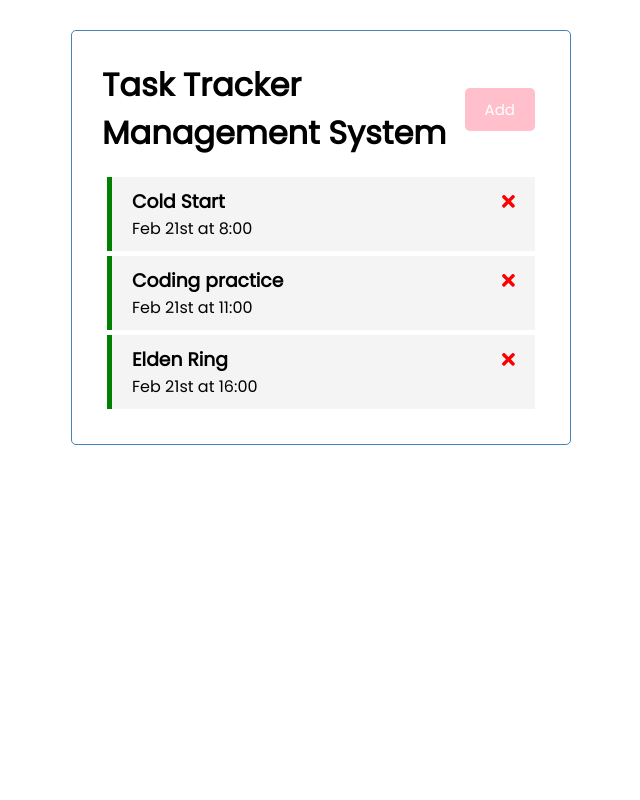
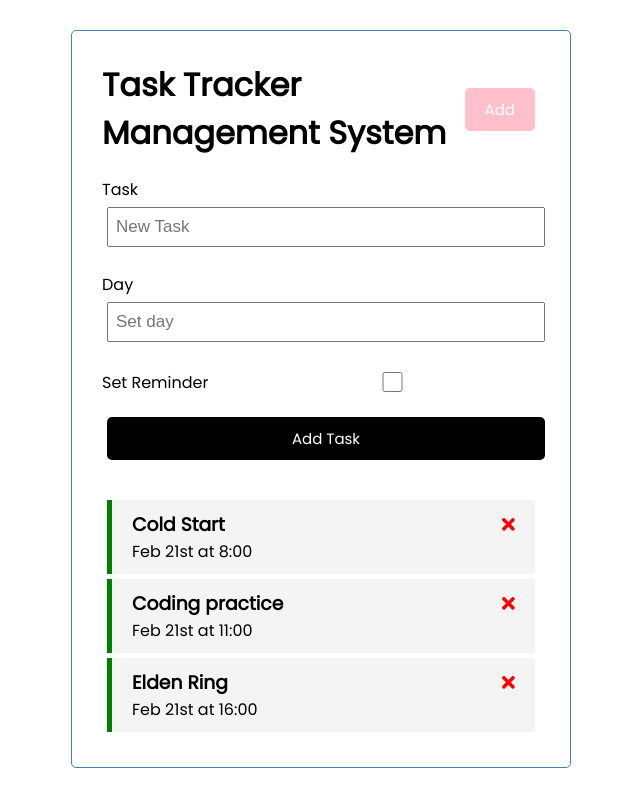
Before and after one commit to seinizumita/AnuglarTaskManager, an Angular app in the folder angular-crash/: page / in a window 1280 px wide. Shown: the whole page, without its empty margins (319-959 px from the left). Built offline with nearby package versions, Linux system fonts and the light colour scheme; data requests are answered from the project's data file.

Commit message:
create/submit task functionallity complete

```diff
--- /dev/null
+++ b/angular-crash/src/app/components/add-task/add-task.component.css
@@ -0,0 +1,3 @@
+.add-form{
+    margin-bottom: 40px;
+}
--- /dev/null
+++ b/angular-crash/src/app/components/add-task/add-task.component.html
@@ -0,0 +1,16 @@
+<form class="add-form" (ngSubmit)="onSubmit()">
+    <div class="form-control">
+        <label for="text">Task</label>
+        <input type="text" name="text" [(ngModel)]="text" id="text" placeholder="New Task">
+    </div>
+    <div class="form-control">
+        <label for="text">Day</label>
+        <input type="text" name="day"[(ngModel)]="day" id="day" placeholder="Set day">
+    </div>
+    <div class="form-control form-control-check">
+        <label for="text">Set Reminder</label>
+        <input type="checkbox" name="reminder" [(ngModel)]="reminder" id="reminder">
+    </div>
+    <input type="submit" value="Add Task" class="btn btn-block"/>
+
+</form>
--- /dev/null
+++ b/angular-crash/src/app/components/add-task/add-task.component.ts
@@ -0,0 +1,51 @@
+import { Component, OnInit, Output, EventEmitter } from '@angular/core';
+import { Task } from 'src/app/Task';
+
+
+@Component({
+  selector: 'app-add-task',
+  templateUrl: './add-task.component.html',
+  styleUrls: ['./add-task.component.css']
+})
+export class AddTaskComponent implements OnInit {
+  @Output() onAddTask: EventEmitter<Task> = new EventEmitter();
+
+  text!: string;
+  day!: string;
+  reminder: boolean = false;
+
+  constructor() { }
+
+  ngOnInit(): void {
+  }
+
+  onSubmit(){
+    if (!this.text){
+      alert('Please add a task!');
+      return;
+    }
+    if (!this.day){
+      alert("But I don't know the DATE!");
+    return;
+    }
+    const newTask ={
+      text: this.text,
+      day: this.day,
+      reminder: this.reminder
+    }
+
+    this.onAddTask.emit(newTask);
+
+    this.text = '';
+    this.day = '';
+    this.reminder = false;
+
+
+
+    // if (!this.text){
+    //   alert('Please add a task!');
+    // }return;
+  }
+
+
+}
--- a/angular-crash/src/app/components/button/button.component.html
+++ b/angular-crash/src/app/components/button/button.component.html
@@ -1,3 +1,4 @@
-<button [ngStyle]="{'background-color': color}" class=btn>
+<button
+[ngStyle]="{'background-color': color}" class=btn>
     {{text}}
 </button>
--- a/angular-crash/src/app/components/task-item/task-item.component.css
+++ b/angular-crash/src/app/components/task-item/task-item.component.css
@@ -10,7 +10,7 @@
   }
 
   .task h3 {
-    display: flex;
+    display:flex;
     align-items: center;
     justify-content: space-between;
   }
--- a/angular-crash/src/app/components/task-item/task-item.component.html
+++ b/angular-crash/src/app/components/task-item/task-item.component.html
@@ -1,10 +1,16 @@
 <div
-[ngClass]="{reminder: task.reminder}"
-(dblclick) = "onToggle(task)"
-class="task">
-    <h3>{{task.text}}<fa-icon
-        (click) = "onDelete(task)"
-        [ngStyle]="{'color': 'red'}"
-        [icon]="faTimes" ></fa-icon></h3>
-    <p>{{task.day}}</p>
+  [ngClass]="{ reminder: task.reminder }"
+  class="task"
+  (dblclick)="onToggle(task)"
+>
+  <h3>
+    {{ task.text }}
+    <fa-icon
+      (click)="onDelete(task)"
+      [ngStyle]="{ color: 'red' }"
+      [icon]="faTimes"
+    ></fa-icon>
+</h3>
+<p>{{ task.day }}</p>
+
 </div>
--- a/angular-crash/src/app/components/tasks/tasks.component.html
+++ b/angular-crash/src/app/components/tasks/tasks.component.html
@@ -1,5 +1,8 @@
+<app-add-task (onAddTask)="addTask($event)"></app-add-task>
+
 <app-task-item
 *ngFor="let task of tasks"
 [task]="task"
 (onDeleteTask)="deleteTask(task)"
-(onToggleReminder)="toggleReminder(task)"></app-task-item>
+(onToggleReminder)="toggleReminder(task)">
+</app-task-item>
--- a/angular-crash/src/app/components/tasks/tasks.component.ts
+++ b/angular-crash/src/app/components/tasks/tasks.component.ts
@@ -27,4 +27,8 @@
     this.taskService.updateTaskReminder(task).subscribe();
     }
 
+  addTask(task: Task){
+    this.taskService.addTask(task).subscribe((task) => this.tasks.push(task));
+  }
+
 }
--- a/angular-crash/src/app/mock-tasks.ts
+++ b/angular-crash/src/app/mock-tasks.ts
@@ -4,19 +4,19 @@
     {
         id:1,
         text: 'Cold Start',
-        day: 'Feb 21st at 8:00',
+        date: 'Feb 21st at 8:00',
         reminder: true
     },
     {
         id:2,
         text: 'Coding practice',
-        day: 'Feb 21st at 11:00',
+        date: 'Feb 21st at 11:00',
         reminder: true
     },
     {
         id:3,
         text: 'Elden Ring',
-        day: 'Feb 21st at 16:00',
+        date: 'Feb 21st at 16:00',
         reminder: true
     },
 
--- a/angular-crash/src/app/sevices/task.service.ts
+++ b/angular-crash/src/app/sevices/task.service.ts
@@ -33,4 +33,8 @@
     return this.http.put<Task>(url,task, httpOptions);
   }
 
+  addTask(task: Task): Observable<Task>{
+    return this.http.post<Task>(this.apiUrl, task, httpOptions);
+  }
+
 }
```
Also changed, not shown: angular-crash/src/app/app.module.ts (+8 -2 lines), 1 other file (tests, documents, lock files or other folders).
